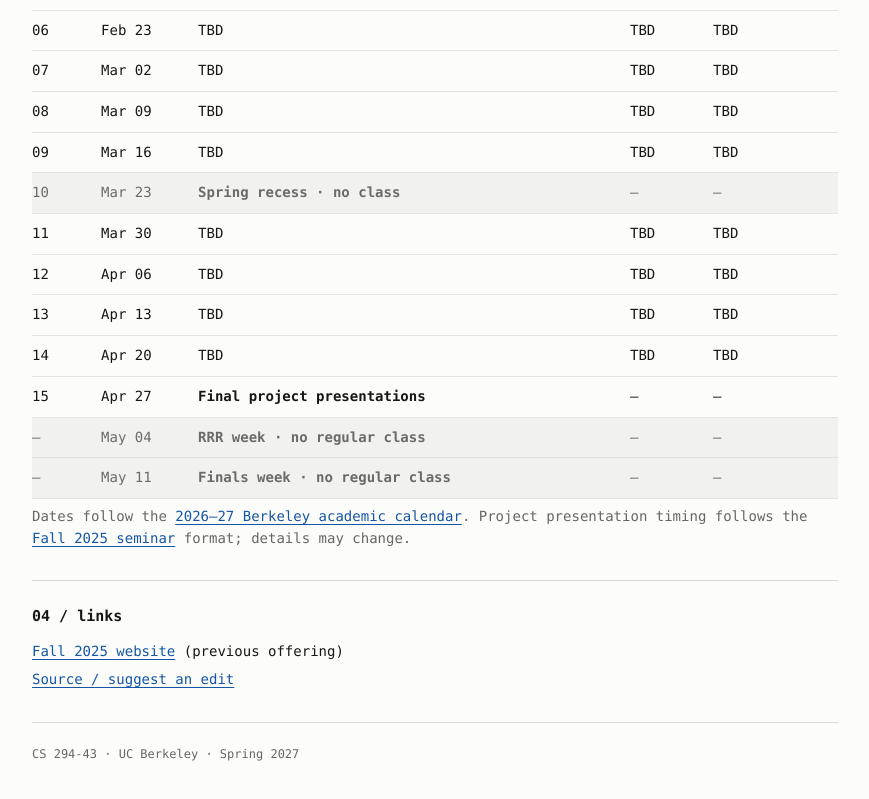
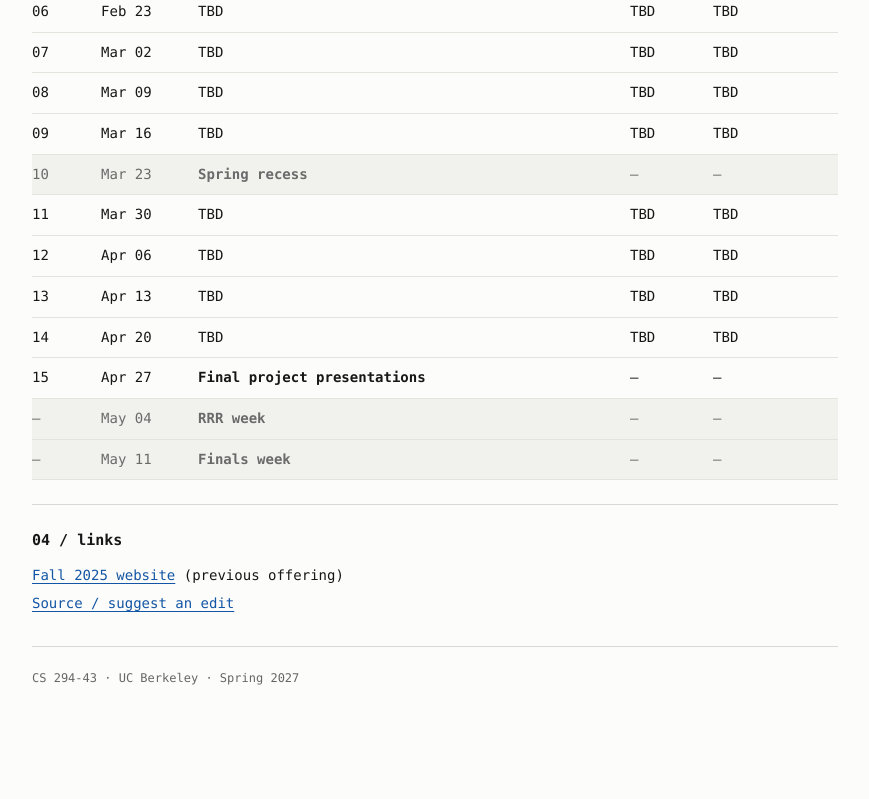
Before and after one commit to CS294-43/CS294-43.github.io, a plain HTML site: page index.html in a window 1280 px wide. Shown: the part 985-1784 px from the top of the page, without its empty margins (205-1074 px from the left). After the commit the page ends 1737 px from the top, so only its background shows below. Drawn offline with Linux system fonts and the light colour scheme.

Commit message:
Simplify header and schedule labels

```diff
--- a/index.html
+++ b/index.html
@@ -54,7 +54,6 @@
 </head>
 <body>
   <header>
-    <div class="eyebrow">UC BERKELEY / CS 294-43 / SPRING 2027</div>
     <h1>Large Vision, Language, and Action Models</h1>
     <dl class="facts">
       <div><dt>when</dt><dd>Tuesday, 6–8 PM (PT)</dd></div>
@@ -103,18 +102,17 @@
           <tr><td>07</td><td><time datetime="2027-03-02">Mar 02</time></td><td>TBD</td><td>TBD</td><td>TBD</td></tr>
           <tr><td>08</td><td><time datetime="2027-03-09">Mar 09</time></td><td>TBD</td><td>TBD</td><td>TBD</td></tr>
           <tr><td>09</td><td><time datetime="2027-03-16">Mar 16</time></td><td>TBD</td><td>TBD</td><td>TBD</td></tr>
-          <tr class="closed"><td>10</td><td><time datetime="2027-03-23">Mar 23</time></td><td>Spring recess · no class</td><td>—</td><td>—</td></tr>
+          <tr class="closed"><td>10</td><td><time datetime="2027-03-23">Mar 23</time></td><td>Spring recess</td><td>—</td><td>—</td></tr>
           <tr><td>11</td><td><time datetime="2027-03-30">Mar 30</time></td><td>TBD</td><td>TBD</td><td>TBD</td></tr>
           <tr><td>12</td><td><time datetime="2027-04-06">Apr 06</time></td><td>TBD</td><td>TBD</td><td>TBD</td></tr>
           <tr><td>13</td><td><time datetime="2027-04-13">Apr 13</time></td><td>TBD</td><td>TBD</td><td>TBD</td></tr>
           <tr><td>14</td><td><time datetime="2027-04-20">Apr 20</time></td><td>TBD</td><td>TBD</td><td>TBD</td></tr>
           <tr class="milestone"><td>15</td><td><time datetime="2027-04-27">Apr 27</time></td><td>Final project presentations</td><td>—</td><td>—</td></tr>
-          <tr class="closed"><td>—</td><td><time datetime="2027-05-04">May 04</time></td><td>RRR week · no regular class</td><td>—</td><td>—</td></tr>
-          <tr class="closed"><td>—</td><td><time datetime="2027-05-11">May 11</time></td><td>Finals week · no regular class</td><td>—</td><td>—</td></tr>
+          <tr class="closed"><td>—</td><td><time datetime="2027-05-04">May 04</time></td><td>RRR week</td><td>—</td><td>—</td></tr>
+          <tr class="closed"><td>—</td><td><time datetime="2027-05-11">May 11</time></td><td>Finals week</td><td>—</td><td>—</td></tr>
           </tbody>
         </table>
       </div>
-      <p class="muted">Dates follow the <a href="https://registrar.berkeley.edu/wp-content/uploads/UCB_AcademicCalendar_2026-27_a11y.pdf">2026–27 Berkeley academic calendar</a>. Project presentation timing follows the <a href="https://cs294-43-fall2025.pages.dev/">Fall 2025 seminar</a> format; details may change.</p>
     </section>
 
     <section id="links">
```
